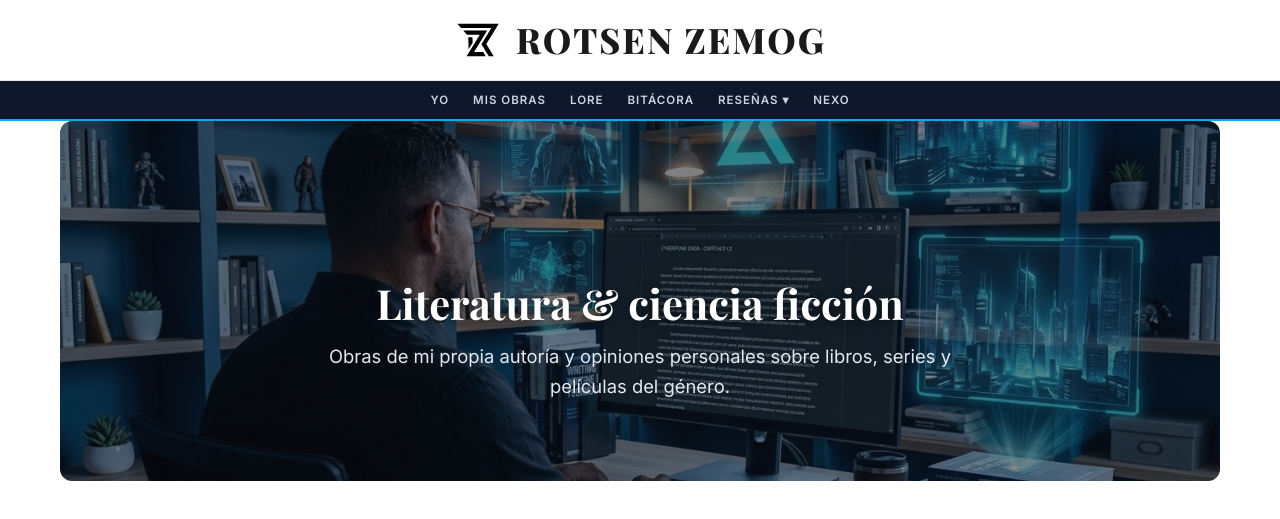
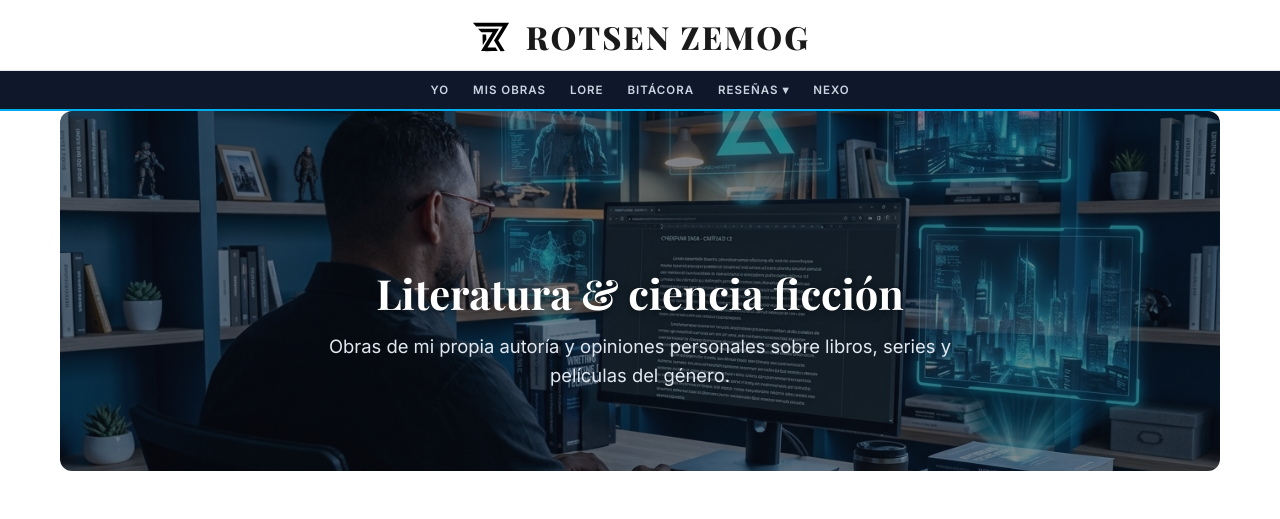
Before and after one commit to rotsenzemog/rotsenzemog.github.io, a Jekyll site: the page built from index.html, in a window 1280 px wide. Shown: the top 519 px of the page. Built offline with Jekyll 4.4.1, drawn with Linux system fonts in a browser that asks for light colours; the list of posts is cut into pages by our own code.

Commit message:
Adjust header styles for improved layout and design

```diff
--- a/_sass/_header.scss
+++ b/_sass/_header.scss
@@ -4,11 +4,12 @@
 .site-header {
   width: 100%;
   position: relative;
+  box-sizing: border-box;
 }
 
 .header-top {
   background-color: #ffffff;
-  padding: 12px 0;
+  padding: 16px 0 12px;
   border-bottom: 1px solid #e5e7eb;
 }
 
@@ -24,10 +25,12 @@
   align-items: center;
   justify-content: center;
   gap: 14px;
+  text-decoration: none;
 }
 
 .header-logo-top {
-  height: 48px;
+  height: 42px !important;
+  max-height: 42px !important;
   width: auto;
   object-fit: contain;
   transition: transform 0.2s ease;
@@ -39,12 +42,13 @@
 
 .site-title {
   font-family: var(--font-serif);
-  font-size: 2.2rem;
+  font-size: 2rem;
   font-weight: 800;
   letter-spacing: 2px;
   color: #1a1a1a;
   text-transform: uppercase;
   margin: 0;
+  line-height: 1;
 }
 
 /* Subbarra Nivel 2 */
@@ -62,16 +66,22 @@
   justify-content: center;
   min-height: 38px;
   position: relative;
+  max-width: 1200px;
+  margin: 0 auto;
+  padding: 0 20px;
+  box-sizing: border-box;
 }
 
 .sticky-logo-link {
   display: none;
   align-items: center;
   margin-right: 15px;
+  text-decoration: none;
 }
 
 .header-logo-sticky {
-  height: 18px;
+  height: 18px !important;
+  max-height: 18px !important;
   width: auto;
   filter: brightness(0) invert(1);
 }
@@ -97,6 +107,7 @@
       line-height: 38px;
       display: block;
       text-transform: uppercase;
+      text-decoration: none;
       transition: color 0.2s ease;
 
       &:hover {
@@ -147,6 +158,7 @@
     font-weight: 600;
     color: #e2e8f0;
     text-align: center;
+    text-decoration: none;
 
     &:hover {
       background-color: var(--accent-color);
@@ -187,8 +199,8 @@
 
 /* Header Móvil */
 @media (max-width: 850px) {
-  .header-logo-top { height: 36px; }
-  .site-title { font-size: 1.6rem; }
+  .header-logo-top { height: 32px !important; }
+  .site-title { font-size: 1.5rem; }
 
   .main-menu, .nav-menu {
     gap: 14px;
```
